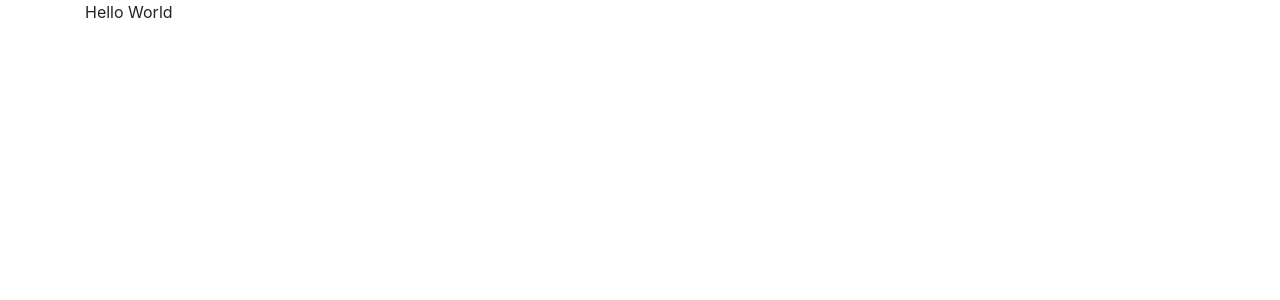
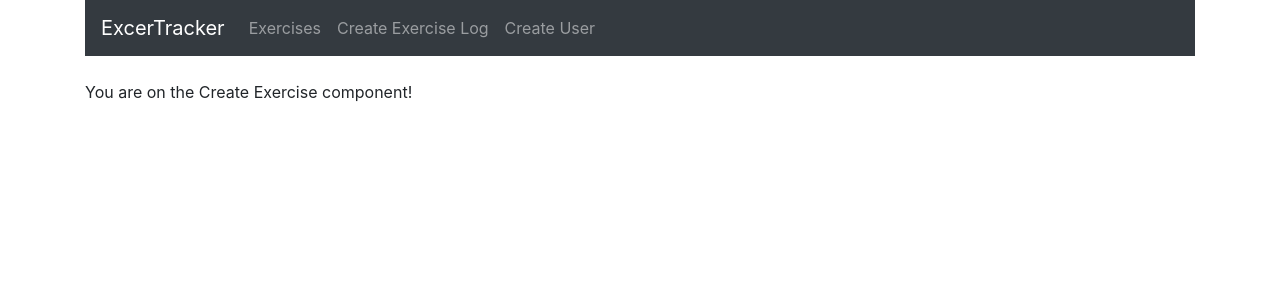
Before and after one commit to PecanPI/ExerciseTrackerApp, a React (Create React App) app: page /create in a window 1280 px wide. Shown: the top 300 px of the page. Built offline with nearby package versions, Linux system fonts and the light colour scheme.

Commit message:
added components for react app

```diff
--- a/src/App.js
+++ b/src/App.js
@@ -1,13 +1,26 @@
 import React from "react"
 import {BrowserRouter as Router, Route} from "react-router-dom"
 import "bootstrap/dist/css/bootstrap.min.css"
+
+import Navbar from "./components/navbar"
+import ExercisesList from "./components/exercise-list";
+import EditExercise from "./components/edit-exercise";
+import CreateExercise from "./components/create-exercise";
+import CreateUser from "./components/create-user";
+
 
 
 function App() {
   return (
     <Router>
       <div className="container">
-        Hello World
+
+      <Navbar />
+        <br/>
+        <Route path="/" exact component={ExercisesList} />
+        <Route path="/edit/:id" component={EditExercise} />
+        <Route path="/create" component={CreateExercise} />
+        <Route path="/user" component={CreateUser} />
       </div>
     </Router>
   );
--- /dev/null
+++ b/src/components/create-exercise.js
@@ -0,0 +1,11 @@
+import React from 'react';
+
+function CreateExercise(){
+    return(
+        <div>
+        <p>You are on the Create Exercise component!</p>
+      </div>
+    )
+}
+
+export default CreateExercise;
--- /dev/null
+++ b/src/components/create-user.js
@@ -0,0 +1,11 @@
+import React from 'react';
+
+function CreateUser(){
+    return(
+        <div>
+        <p>You are on the Create User component!</p>
+      </div>
+    )
+}
+
+export default CreateUser;
--- /dev/null
+++ b/src/components/edit-exercise.jsx
@@ -0,0 +1,12 @@
+import React from 'react';
+
+
+function EditExercise(){
+    return(
+        <div>
+        <p>You are on the Edit Exercise component!</p>
+      </div>
+    )
+}
+
+export default EditExercise;
--- /dev/null
+++ b/src/components/exercise-list.js
@@ -0,0 +1,11 @@
+import React from 'react'
+
+function ExercisesList(){
+    return(
+        <div>
+        <p>You are on the Exercises List component!</p>
+      </div>
+    )
+}
+
+export default ExercisesList;
--- /dev/null
+++ b/src/components/navbar.js
@@ -0,0 +1,27 @@
+import React from 'react';
+import { Link } from 'react-router-dom';
+
+
+function Navbar(){
+    return(
+        <nav className="navbar navbar-dark bg-dark navbar-expand-lg">
+        <Link to="/" className="navbar-brand">ExcerTracker</Link>
+        <div className="collpase navbar-collapse">
+        <ul className="navbar-nav mr-auto">
+          <li className="navbar-item">
+          <Link to="/" className="nav-link">Exercises</Link>
+          </li>
+          <li className="navbar-item">
+          <Link to="/create" className="nav-link">Create Exercise Log</Link>
+          </li>
+          <li className="navbar-item">
+          <Link to="/user" className="nav-link">Create User</Link>
+          </li>
+        </ul>
+        </div>
+      </nav>
+    )
+}
+
+
+export default  Navbar;
```
